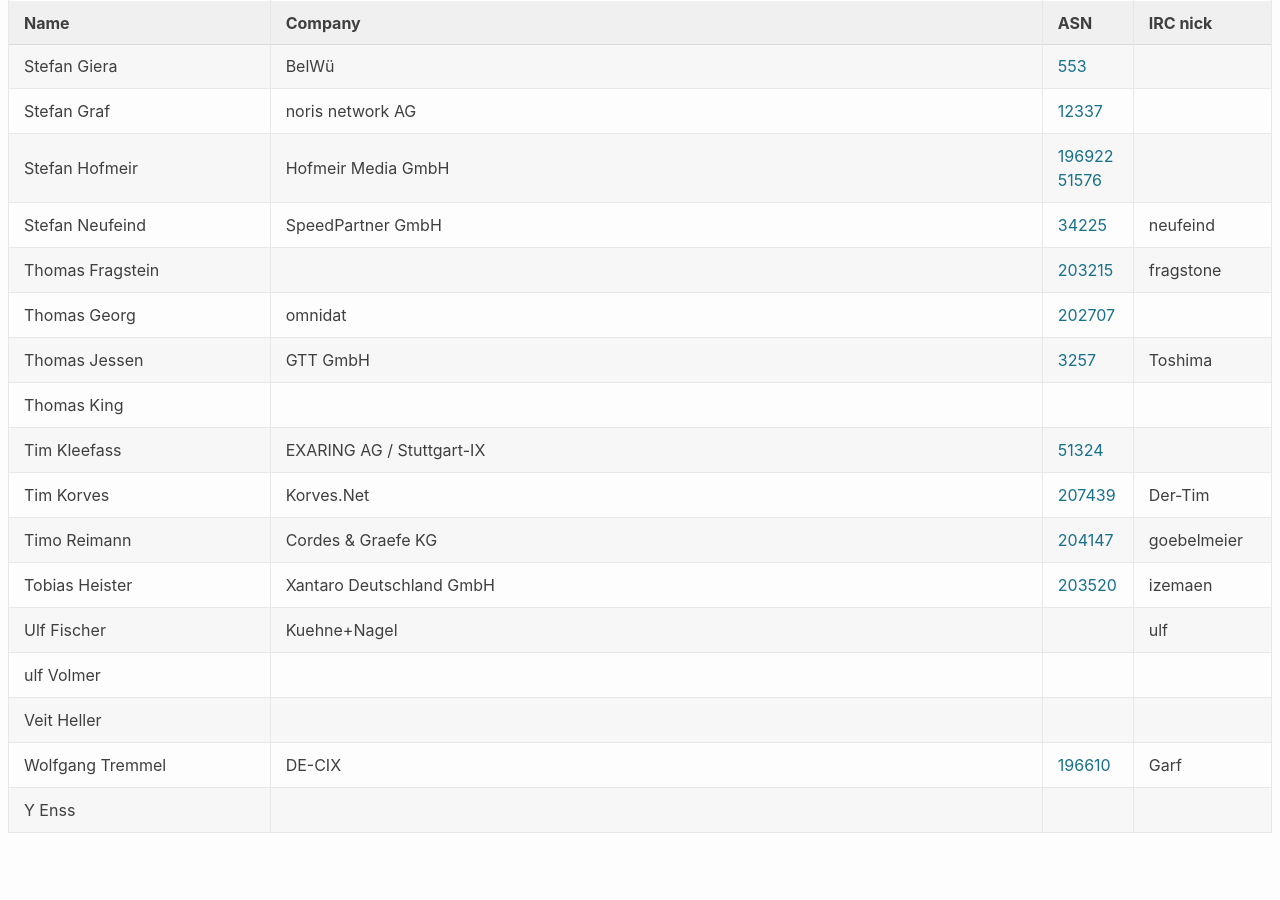
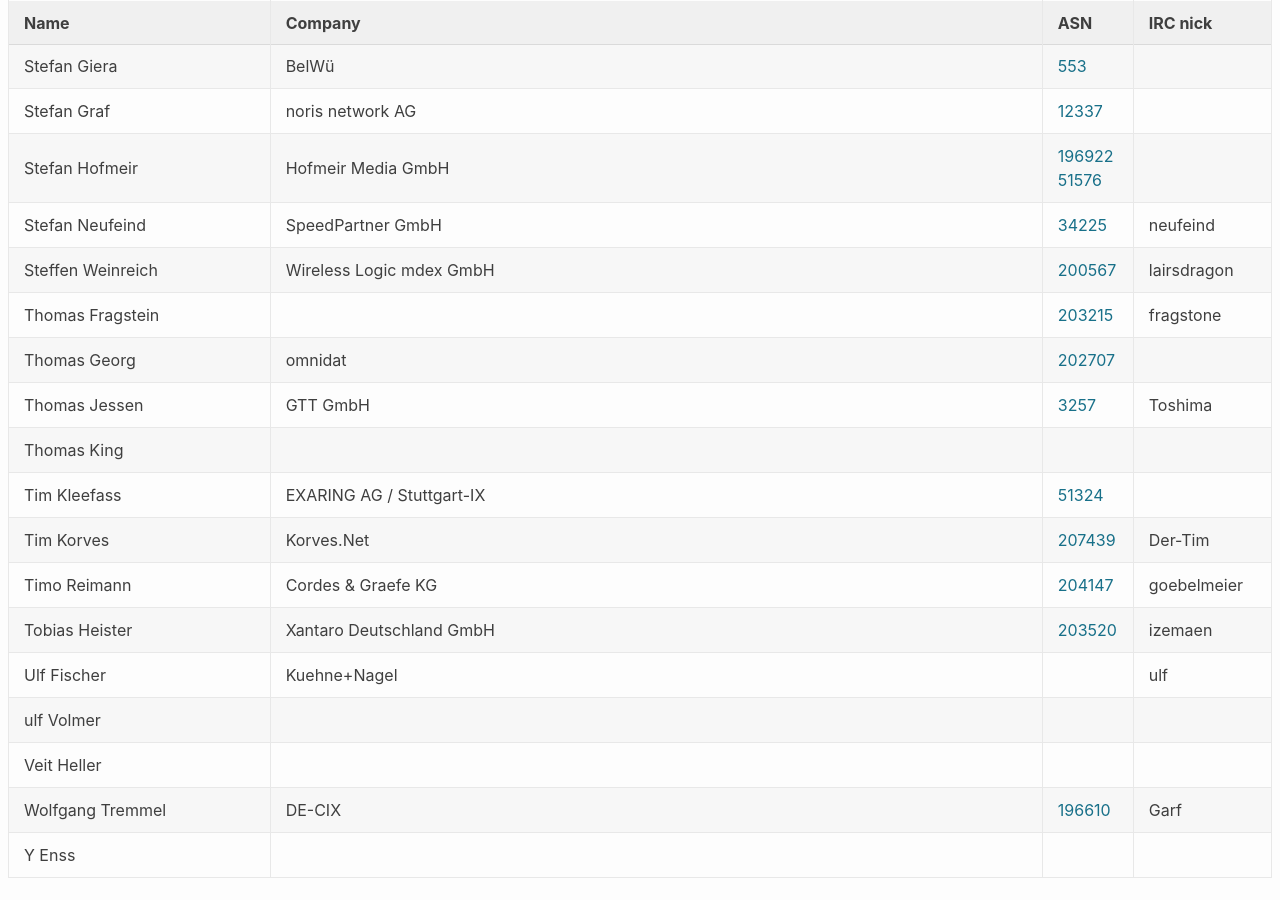
Before and after one commit to denog/pretix-attendeelist, a Jekyll site: the page built from denog2020.markdown, in a window 1280 px wide and 900 px high, scrolled down 5575 px. Built offline with Jekyll 4.4.1, drawn with Linux system fonts in a browser that asks for light colours; before the commit the page ends 6438 px from its top, so only the background shows below that.

Commit message:
Latest data: Sat Jan 30 23:32:53 UTC 2021

```diff
--- a/_data/attendees_meetup2021-01.json
+++ b/_data/attendees_meetup2021-01.json
@@ -702,6 +702,12 @@
     "asn": "34225"
   },
   {
+    "name": "Steffen Weinreich",
+    "company": "Wireless Logic mdex GmbH",
+    "irc": "lairsdragon",
+    "asn": "AS200567"
+  },
+  {
     "name": "Thomas Fragstein",
     "company": null,
     "irc": "fragstone",
```
